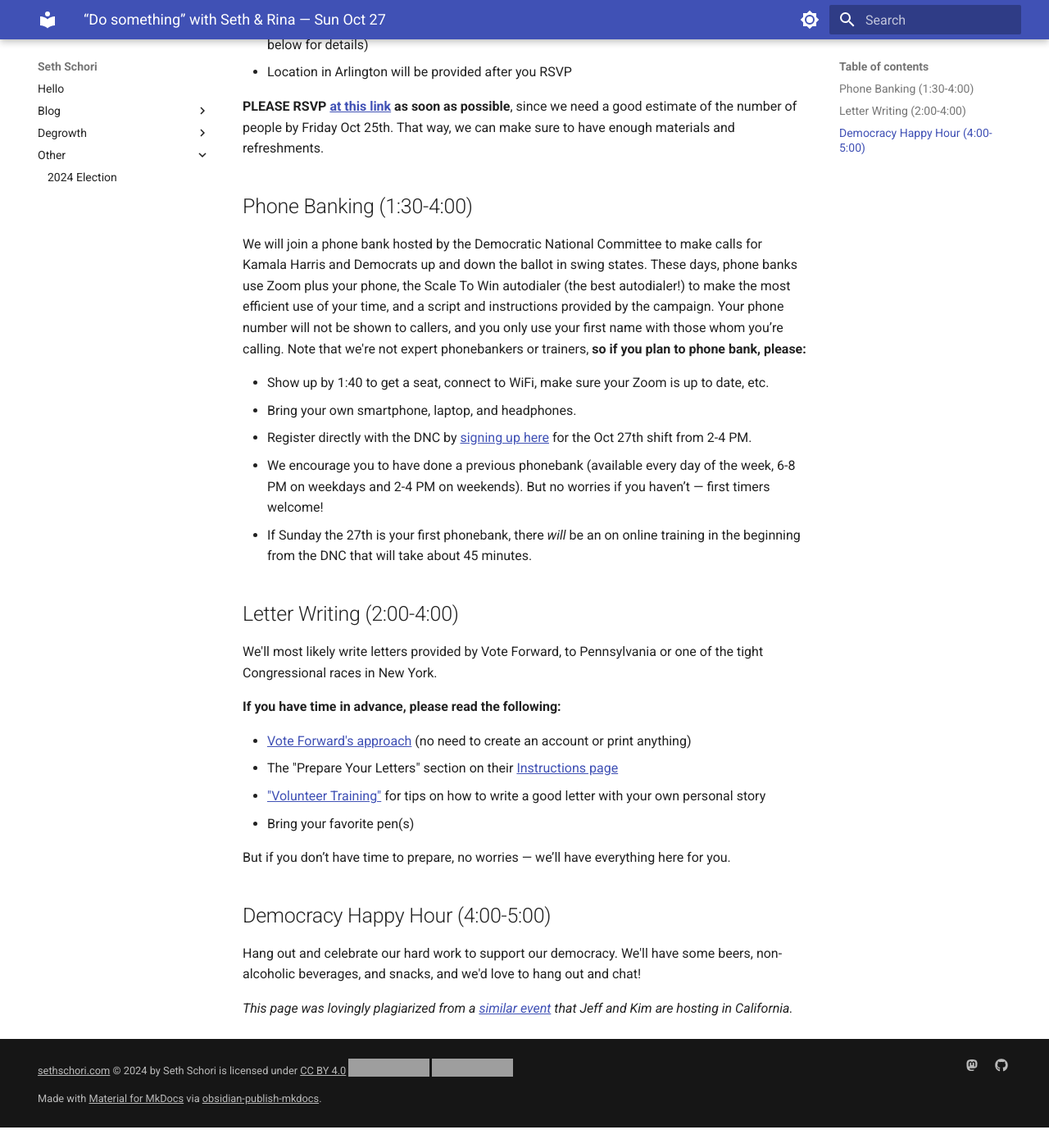
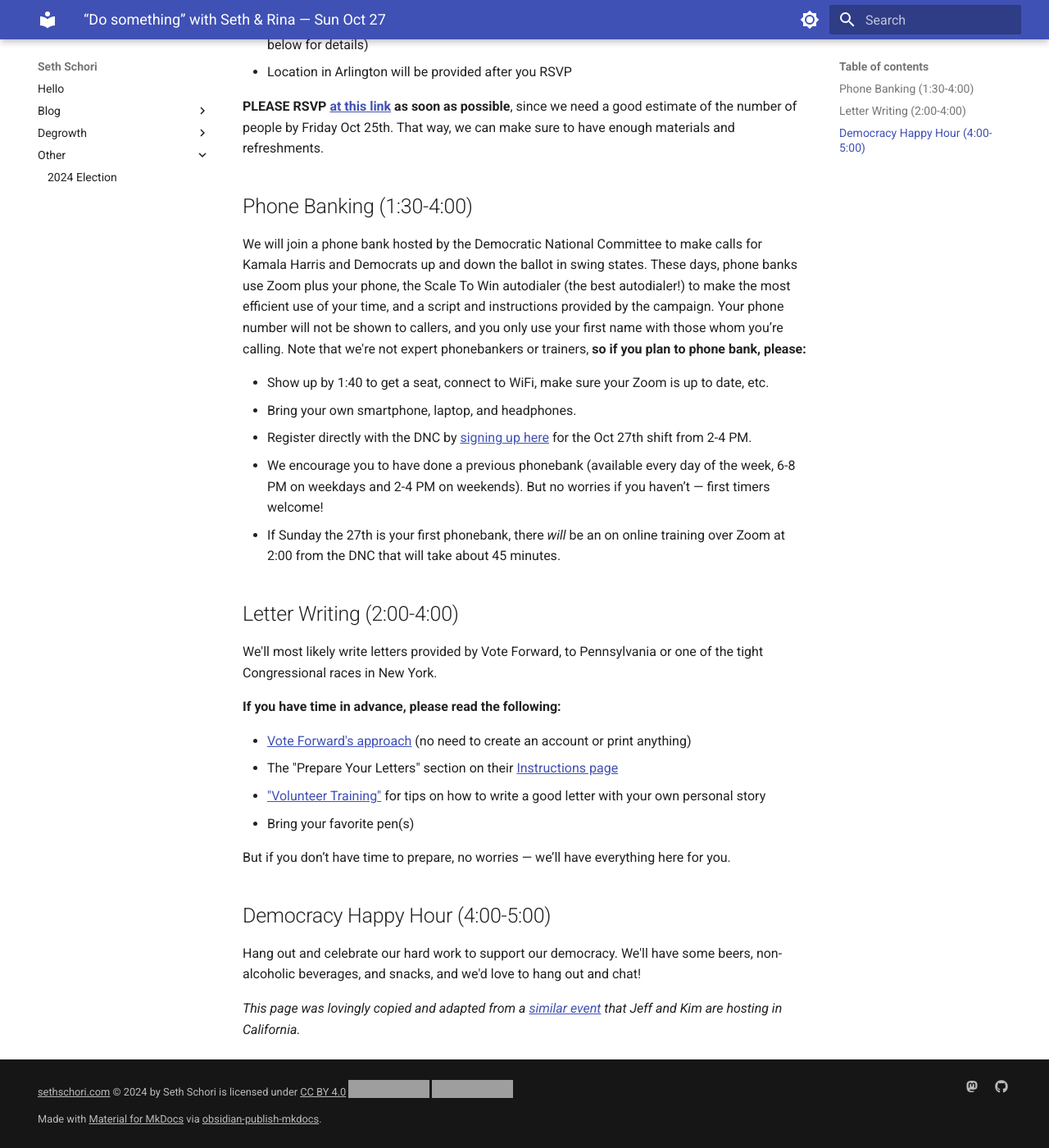
Before and after one commit to sethschori/sethschori.github.io, an MkDocs documentation site: the page built from docs/other/do-something.md, in a window 1280 px wide and 1400 px high, scrolled down 758 px. Shown: the whole window at 82% size. Built offline with MkDocs 1.6.1 and Material for MkDocs 9.7.7, drawn with Linux system fonts in a browser that asks for light colours; before the commit the page ends 2133 px from its top, so only the background shows below that; grey boxes are pictures that could not be loaded.

Commit message:
vault backup: 2024-10-16 06:56:22

```diff
--- a/docs/other/do-something.md
+++ b/docs/other/do-something.md
@@ -15,7 +15,7 @@
 - Bring your own smartphone, laptop, and headphones.
 - Register directly with the DNC by [signing up here](https://events.democrats.org/event/569897/) for the Oct 27th shift from 2-4 PM.
 - We encourage you to have done a previous phonebank (available every day of the week, 6-8 PM on weekdays and 2-4 PM on weekends). But no worries if you haven’t — first timers welcome!
-- If Sunday the 27th is your first phonebank, there _will_ be an on online training in the beginning from the DNC that will take about 45 minutes.
+- If Sunday the 27th is your first phonebank, there _will_ be an on online training over Zoom at 2:00 from the DNC that will take about 45 minutes.
 ## Letter Writing (2:00-4:00)
 We'll most likely write letters provided by Vote Forward, to Pennsylvania or one of the tight Congressional races in New York.
 
@@ -30,4 +30,6 @@
 ## Democracy Happy Hour (4:00-5:00)
 Hang out and celebrate our hard work to support our democracy. We'll have some beers, non-alcoholic beverages, and snacks, and we'd love to hang out and chat!
 
-_This page was lovingly plagiarized from a [similar event](https://caelections.blogspot.com/2024/10/Oct26.html) that Jeff and Kim are hosting in California._
+
+
+_This page was lovingly copied and adapted from a [similar event](https://caelections.blogspot.com/2024/10/Oct26.html) that Jeff and Kim are hosting in California._
```
